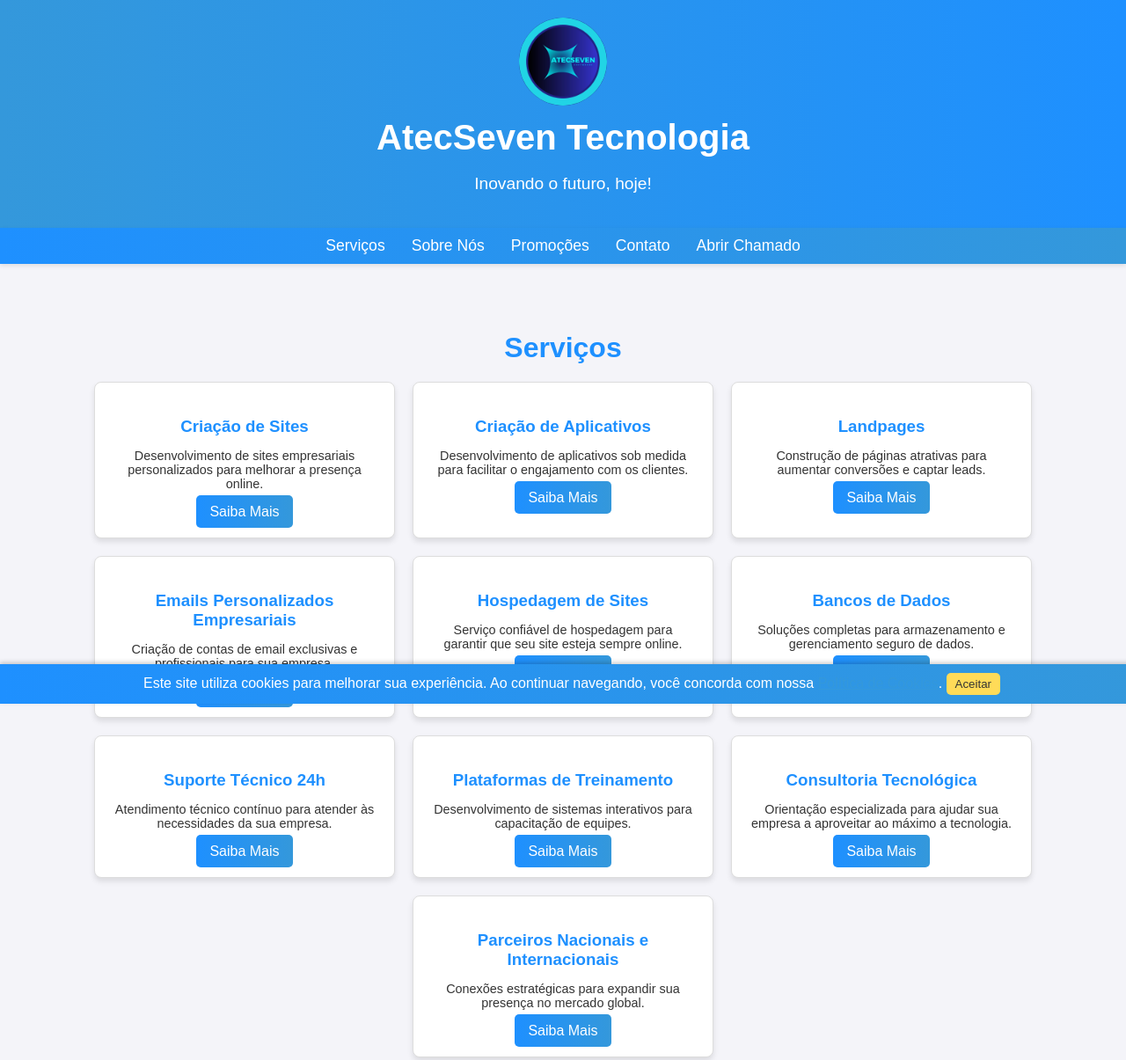
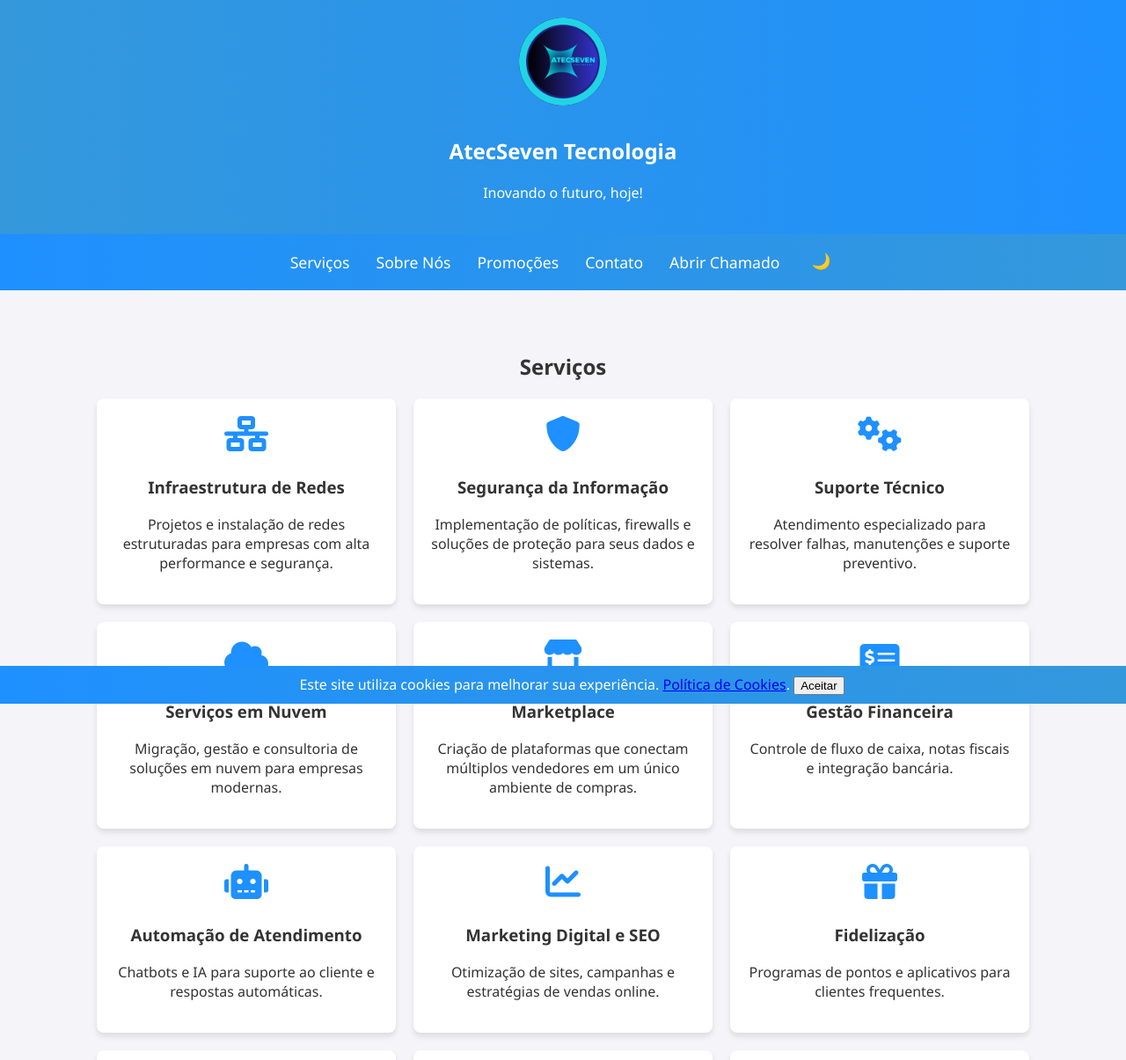
Before and after one commit to Atec7/www.atecseven.com.br, a plain HTML site: page index.html in a window 1280 px wide. Shown: the top 1205 px of the page at 88% size. Drawn offline with Linux system fonts and the light colour scheme.

Commit message:
Update index.html

```diff
--- a/index.html
+++ b/index.html
@@ -1,22 +1,36 @@
 <!DOCTYPE html>
 <html lang="pt-br">
 <head>
-
   <meta charset="UTF-8">
   <meta name="viewport" content="width=device-width, initial-scale=1.0">
   <title>AtecSeven Tecnologia</title>
   <link rel="stylesheet" href="https://cdnjs.cloudflare.com/ajax/libs/font-awesome/6.0.0-beta3/css/all.min.css">
   <style>
+    :root {
+      --main-bg: #f4f4f9;
+      --main-color: #1e90ff;
+      --highlight: #ffdb58;
+      --text-color: #333;
+      --dark-bg: #121212;
+      --dark-text: #f4f4f9;
+    }
+
     body {
-    font-family: Arial, sans-serif;
+      font-family: 'Segoe UI', Tahoma, Geneva, Verdana, sans-serif;
       margin: 0;
       padding: 0;
-    background-color: #f4f4f9;
-    color: #333;
+      background-color: var(--main-bg);
+      color: var(--text-color);
+      transition: background 0.3s, color 0.3s;
+    }
+
+    body.dark-mode {
+      background-color: var(--dark-bg);
+      color: var(--dark-text);
     }
 
     header {
-    background: linear-gradient(90deg, #3498db, #1e90ff);
+      background: linear-gradient(90deg, #3498db, var(--main-color));
       color: white;
       text-align: center;
       padding: 20px 0;
@@ -29,33 +43,28 @@
       border-radius: 50%;
     }
 
-header h2 {
-    margin: 0;
-    font-size: 2.5em;
+    nav {
+      background: linear-gradient(90deg, var(--main-color), #3498db);
+      display: flex;
+      justify-content: center;
+      align-items: center;
+      flex-wrap: wrap;
+      padding: 10px;
     }
 
-header p {
-    font-size: 1.2em;
+    nav a, #toggleTheme {
+      color: white;
+      text-decoration: none;
+      margin: 10px 15px;
+      font-size: 1.1em;
+      transition: color 0.3s, transform 0.3s;
+      background: none;
+      border: none;
+      cursor: pointer;
     }
 
-nav {
-    background: linear-gradient(90deg, #1e90ff, #3498db);
-    display: flex;
-    justify-content: center;
-    padding: 10px 0;
-    box-shadow: 0 2px 5px rgba(0, 0, 0, 0.1);
-}
-
-nav a {
-    color: white;
-    text-decoration: none;
-    margin: 0 15px;
-    font-size: 1.1em;
-    transition: color 0.3s, transform 0.3s;
-}
-
-nav a:hover {
-    color: #ffdb58;
+    nav a:hover, #toggleTheme:hover {
+      color: var(--highlight);
       transform: scale(1.1);
     }
 
@@ -63,12 +72,6 @@
       padding: 50px 20px;
       text-align: center;
       animation: fadeInUp 1s ease-in-out;
-}
-
-.section h2 {
-    font-size: 2em;
-    margin-bottom: 20px;
-    color: #1e90ff;
     }
 
     .services {
@@ -80,7 +83,6 @@
 
     .service-item {
       background: white;
-    border: 1px solid #ddd;
       border-radius: 8px;
       padding: 20px;
       width: 300px;
@@ -93,45 +95,43 @@
       box-shadow: 0 6px 10px rgba(0, 0, 0, 0.2);
     }
 
-.service-item h3 {
-    color: #1e90ff;
+    .service-item i {
+      font-size: 2.5em;
       margin-bottom: 10px;
+      color: var(--main-color);
     }
 
-.service-item p {
-    font-size: 0.9em;
-    margin-bottom: 15px;
+    .button {
+      background: linear-gradient(90deg, #1e90ff, #3498db);
+      color: white;
+      padding: 10px 15px;
+      border-radius: 5px;
+      text-decoration: none;
+      transition: background-color 0.3s;
+      display: inline-block;
     }
 
-.service-item .button {
-    background: linear-gradient(90deg, #1e90ff, #3498db);
-    color: white;
-    text-decoration: none;
-    padding: 10px 15px;
-    border-radius: 5px;
-    transition: background-color 0.3s;
-}
-
-.service-item .button:hover {
-    background-color: #ffdb58;
+    .button:hover {
+      background-color: var(--highlight);
+      color: black;
     }
 
     footer {
-    background: linear-gradient(90deg, #3498db, #1e90ff);
+      background: linear-gradient(90deg, #3498db, var(--main-color));
       color: white;
       text-align: center;
       padding: 20px 0;
     }
 
-footer .social-icons a {
+    .social-icons a {
       color: white;
       margin: 0 10px;
       font-size: 1.5em;
-    transition: color 0.3s, transform 0.3s;
+      transition: transform 0.3s, color 0.3s;
     }
 
-footer .social-icons a:hover {
-    color: #ffdb58;
+    .social-icons a:hover {
+      color: var(--highlight);
       transform: scale(1.2);
     }
 
@@ -139,63 +139,19 @@
       position: fixed;
       bottom: 0;
       width: 100%;
-    background: linear-gradient(90deg, #1e90ff, #3498db);
+      background: linear-gradient(90deg, var(--main-color), #3498db);
       color: white;
       text-align: center;
       padding: 10px;
-    box-shadow: 0 -2px 5px rgba(0, 0, 0, 0.2);
-    animation: slideUp 1s ease-in-out;
-}
-
-.cookie-banner a {
-    color: #ffdb58;
-    text-decoration: underline;
-}
-
-.cookie-banner button {
-    background: #ffdb58;
-    color: #333;
-    border: none;
-    padding: 5px 10px;
-    border-radius: 5px;
-    cursor: pointer;
-    transition: background-color 0.3s, transform 0.3s;
-}
-
-.cookie-banner button:hover {
-    background-color: #3498db;
-    transform: scale(1.1);
     }
 
     @keyframes fadeIn {
-    from {
-        opacity: 0;
-    }
-    to {
-        opacity: 1;
-    }
+      from { opacity: 0; } to { opacity: 1; }
     }
 
     @keyframes fadeInUp {
-    from {
-        opacity: 0;
-        transform: translateY(20px);
-    }
-    to {
-        opacity: 1;
-        transform: translateY(0);
-    }
-}
-
-@keyframes slideUp {
-    from {
-        opacity: 0;
-        transform: translateY(100%);
-    }
-    to {
-        opacity: 1;
-        transform: translateY(0);
-    }
+      from { opacity: 0; transform: translateY(20px); }
+      to { opacity: 1; transform: translateY(0); }
     }
 
     @media (max-width: 768px) {
@@ -204,147 +160,91 @@
         align-items: center;
       }
 
-    nav {
-        flex-direction: column;
-    }
-
-    nav a {
-        margin: 10px 0;
-    }
-
-    header h2 {
-        font-size: 1.8em;
-    }
-
       .service-item {
         width: 90%;
       }
     }
   </style>
+</head>
+<body>
   <div class="cookie-banner" id="cookieBanner">
-    Este site utiliza cookies para melhorar sua experiência. Ao continuar
-    navegando, você concorda com nossa <a href="cookies.html" style="color:
-    #3498db;">Política de Cookies</a>.
+    Este site utiliza cookies para melhorar sua experiência. <a href="cookies.html">Política de Cookies</a>.
     <button onclick="acceptCookies()">Aceitar</button>
   </div>
-</head>
-<body>
+
   <header>
-      <img class="logo" src="logo2.png">
+    <img class="logo" src="logo2.png" alt="Logo AtecSeven">
     <h2>AtecSeven Tecnologia</h2>
     <p>Inovando o futuro, hoje!</p>
   </header>
+
   <nav>
     <a href="#services">Serviços</a>
     <a href="#about">Sobre Nós</a>
     <a href="#video">Promoções</a>
     <a href="#contact">Contato</a>
     <a href="https://atec7.github.io/chamados/">Abrir Chamado</a>
+    <button id="toggleTheme">🌙</button>
   </nav>
-    <div class="container">
+
+  <main>
     <section id="services" class="section">
       <h2>Serviços</h2>
       <div class="services">
-        <div class="service-item" id="criacao-sites">
-            <h3>Criação de Sites</h3>
-            <p>Desenvolvimento de sites empresariais personalizados para melhorar a presença online.</p>
-            <a href="https://wa.me/5564992952748" class="button">Saiba Mais</a>
-        </div>
-        <div class="service-item" id="criacao-aplicativos">
-            <h3>Criação de Aplicativos</h3>
-            <p>Desenvolvimento de aplicativos sob medida para facilitar o engajamento com os clientes.</p>
-            <a href="https://wa.me/5564992952748" class="button">Saiba Mais</a>
-        </div>
-        <div class="service-item" id="landpages">
-            <h3>Landpages</h3>
-            <p>Construção de páginas atrativas para aumentar conversões e captar leads.</p>
-            <a href="https://wa.me/5564992952748" class="button">Saiba Mais</a>
-        </div>
-        <div class="service-item" id="emails-empresariais">
-            <h3>Emails Personalizados Empresariais</h3>
-            <p>Criação de contas de email exclusivas e profissionais para sua empresa.</p>
-            <a href="https://wa.me/5564992952748" class="button">Saiba Mais</a>
-        </div>
-        <div class="service-item" id="hospedagem-sites">
-            <h3>Hospedagem de Sites</h3>
-            <p>Serviço confiável de hospedagem para garantir que seu site esteja sempre online.</p>
-            <a href="https://wa.me/5564992952748" class="button">Saiba Mais</a>
-        </div>
-        <div class="service-item" id="bancos-dados">
-            <h3>Bancos de Dados</h3>
-            <p>Soluções completas para armazenamento e gerenciamento seguro de dados.</p>
-            <a href="https://wa.me/5564992952748" class="button">Saiba Mais</a>
-        </div>
-        <div class="service-item" id="suporte-tecnico">
-            <h3>Suporte Técnico 24h</h3>
-            <p>Atendimento técnico contínuo para atender às necessidades da sua empresa.</p>
-            <a href="https://wa.me/5564992952748" class="button">Saiba Mais</a>
-        </div>
-        <div class="service-item" id="plataformas-treinamento">
-            <h3>Plataformas de Treinamento</h3>
-            <p>Desenvolvimento de sistemas interativos para capacitação de equipes.</p>
-            <a href="https://wa.me/5564992952748" class="button">Saiba Mais</a>
-        </div>
-        <div class="service-item" id="consultoria-tecnologica">
-            <h3>Consultoria Tecnológica</h3>
-            <p>Orientação especializada para ajudar sua empresa a aproveitar ao máximo a tecnologia.</p>
-            <a href="https://wa.me/5564992952748" class="button">Saiba Mais</a>
-        </div>
-        <div class="service-item" id="parceiros-nacionais-internacionais">
-            <h3>Parceiros Nacionais e Internacionais</h3>
-            <p>Conexões estratégicas para expandir sua presença no mercado global.</p>
-            <a href="https://wa.me/5564992952748" class="button">Saiba Mais</a>
-        </div>
+        <div class="service-item"><i class="fas fa-network-wired"></i><h3>Infraestrutura de Redes</h3><p>Projetos e instalação de redes estruturadas para empresas com alta performance e segurança.</p></div>
+        <div class="service-item"><i class="fas fa-shield-alt"></i><h3>Segurança da Informação</h3><p>Implementação de políticas, firewalls e soluções de proteção para seus dados e sistemas.</p></div>
+        <div class="service-item"><i class="fas fa-cogs"></i><h3>Suporte Técnico</h3><p>Atendimento especializado para resolver falhas, manutenções e suporte preventivo.</p></div>
+        <div class="service-item"><i class="fas fa-cloud"></i><h3>Serviços em Nuvem</h3><p>Migração, gestão e consultoria de soluções em nuvem para empresas modernas.</p></div>
+        <div class="service-item"><i class="fas fa-store"></i><h3>Marketplace</h3><p>Criação de plataformas que conectam múltiplos vendedores em um único ambiente de compras.</p></div>
+        <div class="service-item"><i class="fas fa-money-check-alt"></i><h3>Gestão Financeira</h3><p>Controle de fluxo de caixa, notas fiscais e integração bancária.</p></div>
+        <div class="service-item"><i class="fas fa-robot"></i><h3>Automação de Atendimento</h3><p>Chatbots e IA para suporte ao cliente e respostas automáticas.</p></div>
+        <div class="service-item"><i class="fas fa-chart-line"></i><h3>Marketing Digital e SEO</h3><p>Otimização de sites, campanhas e estratégias de vendas online.</p></div>
+        <div class="service-item"><i class="fas fa-gift"></i><h3>Fidelização</h3><p>Programas de pontos e aplicativos para clientes frequentes.</p></div>
+        <div class="service-item"><i class="fas fa-shipping-fast"></i><h3>Logística e Rastreamento</h3><p>Sistemas para entregas, rastreio e rotas inteligentes.</p></div>
+        <div class="service-item"><i class="fas fa-video"></i><h3>Eventos Online</h3><p>Plataformas para lives, ingressos e interação virtual.</p></div>
+        <div class="service-item"><i class="fas fa-file-signature"></i><h3>Assinatura Digital</h3><p>Ferramentas para contratos, documentos e validação eletrônica.</p></div>
+        <div class="service-item"><i class="fas fa-plug"></i><h3>Integração de APIs</h3><p>Conexão entre sistemas e plataformas externas.</p></div>
       </div>
     </section>
+
     <section id="about" class="section">
       <h2>Sobre Nós</h2>
-            <p>A AtecSeven Tecnologia é uma empresa dedicada a trazer soluções tecnológicas inovadoras para negócios de todos os tamanhos. Nossa missão é transformar ideias em realidade através de serviços personalizados e de alta qualidade.</p>
+      <p>A AtecSeven Tecnologia é uma empresa dedicada a trazer soluções tecnológicas inovadoras para negócios de todos os tamanhos.</p>
     </section>
-        <section id="video" class="section video-section">
+
+    <section id="video" class="section">
       <h2>Promoções</h2>
-           <iframe
-    src="https://www.youtube.com/embed/JAe6ZzXIFU0?si=VviikGDhukG5OerY"
-    allowfullscreen>
-</iframe>
+      <iframe width="560" height="315" src="https://www.youtube.com/embed/JAe6ZzXIFU0?si=VviikGDhukG5OerY" frameborder="0" allowfullscreen></iframe>
     </section>
+
     <section id="contact" class="section">
       <h2>Contato</h2>
-            <div class="contact">
-                <div class="contact-item">
-                    <h3>Endereço</h3>
-                    <p>Rua 0009, 800, Centro, Cidade Rio Verde - GO</p>
-                </div>
-                <div class="contact-item">
-                    <h3>Email</h3>
-                    <p>comercial@atecseven.com.br</p>
-                </div>
-                <div class="contact-item">
-                    <h3>Telefone</h3>
-                    <p>(64) 9 9295-2748</p>
-                </div>
-            </div>
+      <p><strong>Endereço:</strong> Rua 0009, 800, Centro, Cidade Rio Verde - GO</p>
+      <p><strong>Email:</strong> comercial@atecseven.com.br</p>
+      <p><strong>Telefone:</strong> (64) 9 9295-2748</p>
     </section>
-    </div>
+  </main>
+
   <footer>
     <p>&copy; 2024 AtecSeven Tecnologia. Todos os direitos reservados.</p>
     <div class="social-icons">
-    <a href="https://www.facebook.com/atecseven.tecnologia?mibextid=ZbWKwL"><i class="fab fa-facebook-f"></i></a>
-    <a
-    href="https://wa.me/5564992952748?text=Olá%2C%20equipe%20AtecSeven%20Tecnologia!%20Visitei%20o%20site%20de%20vocês%20e%20estou%20interessado%20nos%20serviços%20oferecidos.%20Gostaria%20de%20mais%20informações%20sobre%20como%20podemos%20colaborar.%20Obrigado."><i
-    class="fab fa-whatsapp"></i></a>
-    <a
-    href="https://www.linkedin.com/in/atecseven-tecnologia-9909a5337?utm_source=share&utm_campaign=share_via&utm_content=profile&utm_medium=android_app"><i
-    class="fab fa-linkedin-in"></i></a>
-    <a
-    href="https://www.instagram.com/atecseven_tecnologia/profilecard/?igsh=MTN5dTMwd3hmMmJ4ZQ=="><i
-    class="fab fa-instagram"></i></a>
+      <a href="https://www.facebook.com/atecseven.tecnologia"><i class="fab fa-facebook-f"></i></a>
+      <a href="https://wa.me/5564992952748"><i class="fab fa-whatsapp"></i></a>
+      <a href="https://www.linkedin.com/in/atecseven-tecnologia"><i class="fab fa-linkedin-in"></i></a>
+      <a href="https://www.instagram.com/atecseven_tecnologia"><i class="fab fa-instagram"></i></a>
     </div>
   </footer>
+
   <script>
     function acceptCookies() {
       document.getElementById('cookieBanner').style.display = 'none';
     }
+
+    document.getElementById('toggleTheme').addEventListener('click', () => {
+      document.body.classList.toggle('dark-mode');
+      document.getElementById('toggleTheme').textContent =
+        document.body.classList.contains('dark-mode') ? '☀️' : '🌙';
+    });
   </script>
 </body>
 </html>
```
Lines whose indentation alone changed are shown as unchanged.
